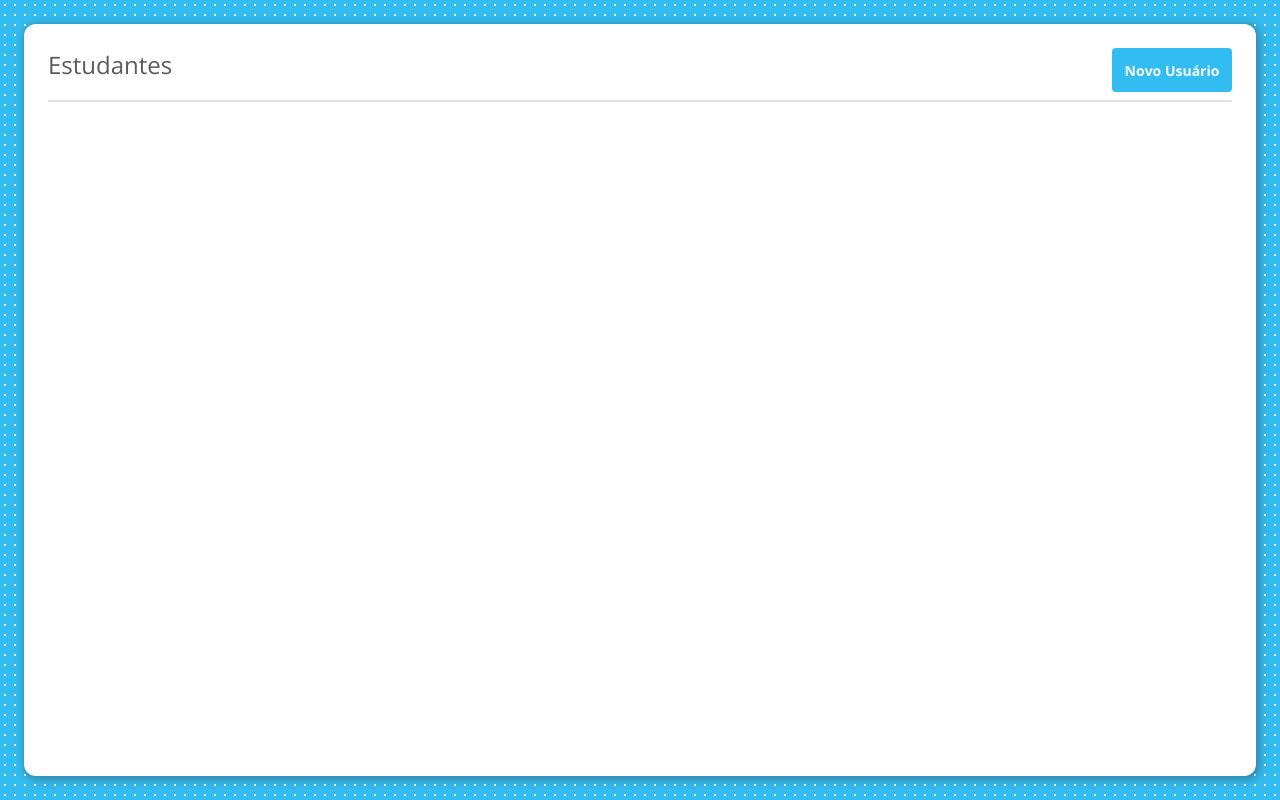
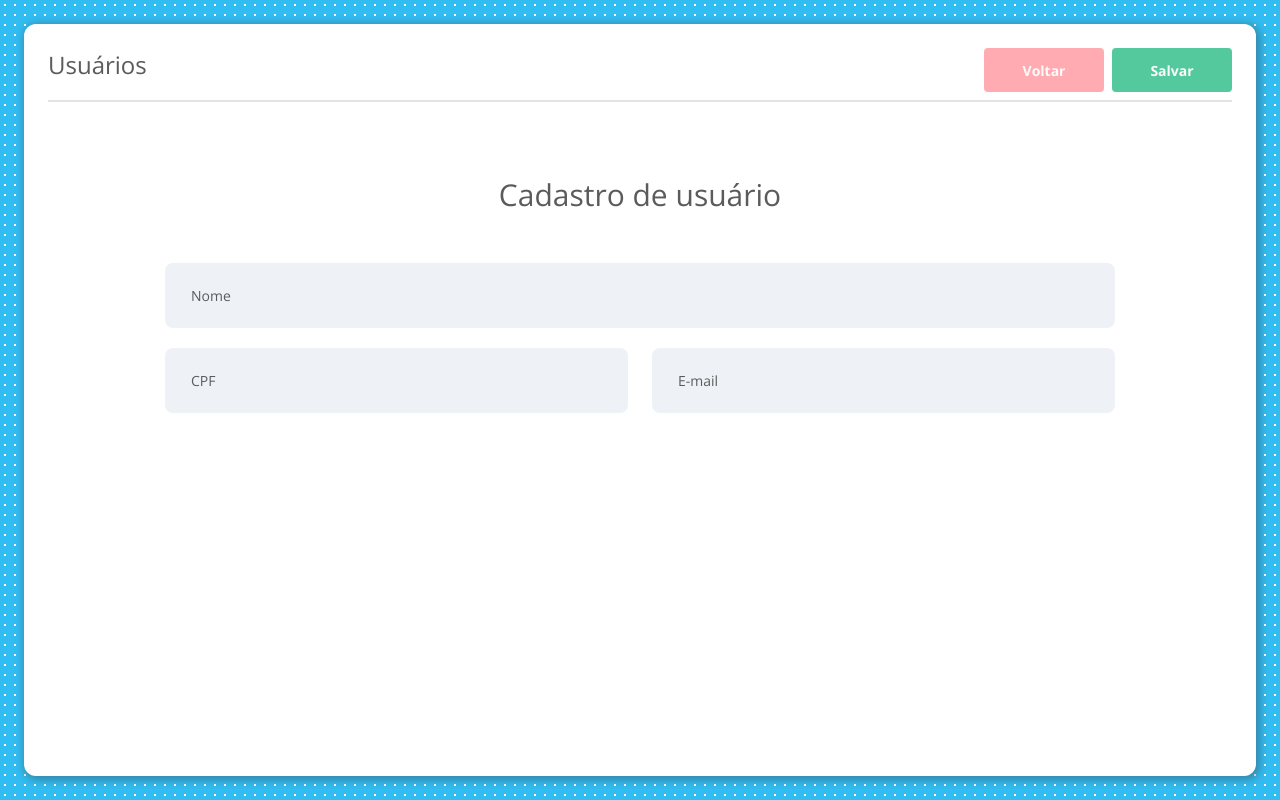
Before and after one commit to ederzadravec/descomplica, a React (Create React App) app in the folder web/: page /students/new in a window 1280 px wide. Built offline with nearby package versions, Linux system fonts and the light colour scheme.

Commit message:
created form to add User

```diff
--- /dev/null
+++ b/web/src/pages/Students/Form.tsx
@@ -0,0 +1,82 @@
+import React from 'react';
+import { useHistory } from 'react-router-dom';
+
+import { PageTitle, FormGrid, TextInput } from 'components';
+import { useForm } from 'hooks';
+import validate from 'utils/validate';
+
+const validations = {
+  name: [validate.isEmpty()],
+  cpf: [validate.isEmpty(), validate.isCPF()],
+  email: [validate.isEmpty(), validate.isEmail()],
+};
+
+const Form: React.FC = () => {
+  const history = useHistory();
+
+  const [form, onChange] = useForm({ validations });
+
+  const handleOnSubmit = () => {
+    handleOnBack();
+  };
+
+  const handleOnBack = () => {
+    history.push('/students');
+  };
+
+  const formConfig = [
+    [
+      {
+        schema: 'name',
+        size: { md: 12 },
+        type: TextInput,
+        props: (schema: string) => ({
+          label: 'Nome',
+          value: form.getValue(schema),
+          error: form.getError(schema),
+          onChange: onChange(schema),
+        }),
+      },
+    ],
+    [
+      {
+        schema: 'cpf',
+        size: { md: 6, xs: 12 },
+        type: TextInput,
+        props: (schema: string) => ({
+          label: 'CPF',
+          value: form.getValue(schema),
+          error: form.getError(schema),
+          onChange: onChange(schema),
+        }),
+      },
+      {
+        schema: 'email',
+        size: { md: 6, xs: 12 },
+        type: TextInput,
+        props: (schema: string) => ({
+          label: 'E-mail',
+          value: form.getValue(schema),
+          error: form.getError(schema),
+          onChange: onChange(schema),
+        }),
+      },
+    ],
+  ];
+
+  return (
+    <>
+      <PageTitle
+        title="Usuários"
+        buttons={[
+          { label: 'Voltar', onClick: handleOnBack, color: 'error' },
+          { label: 'Salvar', onClick: form.trySave(handleOnSubmit), color: 'success' },
+        ]}
+      />
+
+      <FormGrid title="Cadastro de usuário" config={formConfig} />
+    </>
+  );
+};
+
+export default Form;
--- /dev/null
+++ b/web/src/pages/Students/List.tsx
@@ -0,0 +1,23 @@
+import React from 'react';
+import { useHistory } from 'react-router-dom';
+
+import { PageTitle } from 'components';
+
+const Form: React.FC = () => {
+  const history = useHistory();
+
+  const handleOnCreate = () => {
+    history.push('/students/new');
+  };
+
+  return (
+    <>
+      <PageTitle
+        title="Usuários"
+        buttons={[{ label: 'Novo', onClick: handleOnCreate, color: 'success' }]}
+      />
+    </>
+  );
+};
+
+export default Form;
--- a/web/src/pages/Students/Students.tsx
+++ b/web/src/pages/Students/Students.tsx
@@ -1,12 +1,15 @@
 import React from 'react';
+import { Switch, Route } from 'react-router-dom';
 
-import { PageTitle } from 'components';
+import List from './List';
+import Form from './Form';
 
 const Students: React.FC = () => {
   return (
-    <>
-      <PageTitle title="Estudantes" buttons={[{ label: 'Novo Usuário', onClick: () => {} }]} />
-    </>
+    <Switch>
+      <Route path="/students" component={List} exact />
+      <Route path="/students/new" component={Form} exact />
+    </Switch>
   );
 };
 
--- a/web/src/templates/Default/Default.styled.tsx
+++ b/web/src/templates/Default/Default.styled.tsx
@@ -2,19 +2,21 @@ import styled from 'styled-components';
 
 export const Container = styled.div`
   width: 100vw;
-  height: 100vh;
-  justify-content: center;
+  min-height: 100vh;
+  align-items: center;
   background: ${({ theme }) => theme.palette.primary.main};
   padding: 24px;
   opacity: 0.8;
   background-image: ${({ theme }) =>
     `radial-gradient(#ffffff 1px, ${theme.palette.primary.main} 1px);`};
   background-size: 10px 10px;
+  flex-direction: column;
 `;
 
 export const Content = styled.div`
   max-width: 1320px;
   width: 100%;
+  min-height: 100%;
   background: #fff;
   border-radius: 12px;
   box-shadow: 2px 2px 10px 2px rgba(0, 0, 0, 0.4);
--- /dev/null
+++ b/web/src/utils/numbers.ts
@@ -0,0 +1,5 @@
+export const onlyNumbers = (data: string) => {
+  if (!data) return;
+
+  return data?.toString()?.replace(/[^\d]/g, '');
+};
--- /dev/null
+++ b/web/src/utils/validate.ts
@@ -0,0 +1,26 @@
+import { cpf } from 'cpf-cnpj-validator';
+
+export type TValidate = [(value: any, form: any) => any, string];
+
+const removeSpace = (value: string): string => value?.toString()?.replace(/\s/, '') || '';
+
+const isEmpty = (message?: string): TValidate => [
+  (value: string) => !removeSpace(value).length,
+  message || 'Campo deve ser preenchido',
+];
+
+const isCPF = (message?: string): TValidate => [
+  (value: string) => !cpf.isValid(value),
+  message || 'CPF inválido',
+];
+
+const isEmail = (message?: string): TValidate => [
+  (value) => !value.match(/^[a-z0-9._-]+@[a-z0-9]+\.[a-z]+(\.[a-z]+)?$/i)?.length,
+  message || 'Email inválido',
+];
+
+export default {
+  isEmpty,
+  isCPF,
+  isEmail,
+};
```
